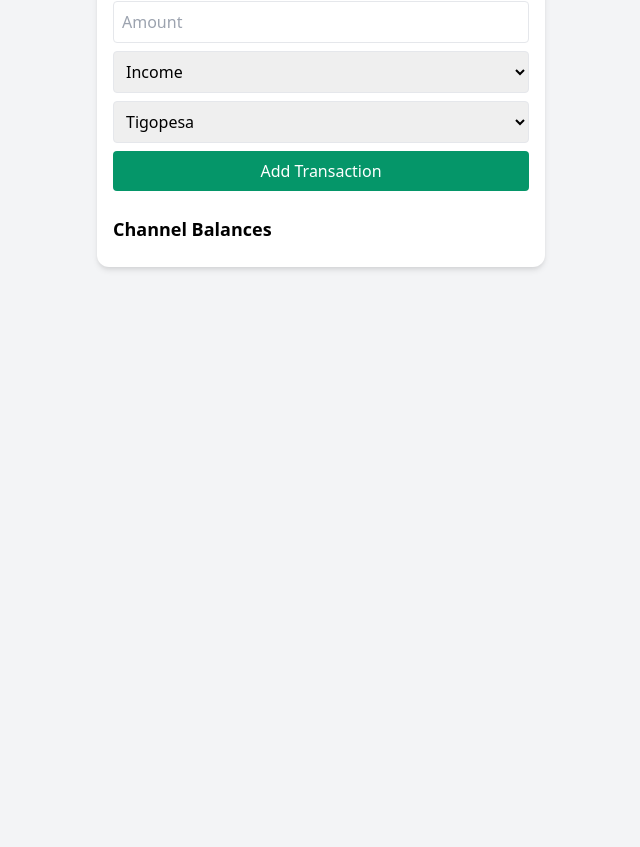
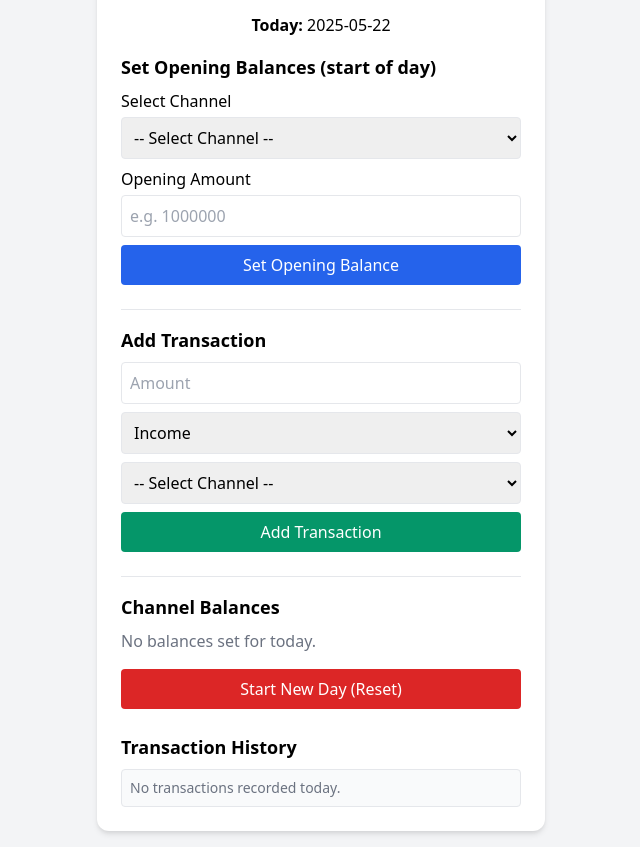
Before and after one commit to PETER-ENG99/upgaraded1, a plain HTML site: page index.html in a window 1280 px wide. Shown: the part 75-922 px from the top of the page, without its empty margins (319-959 px from the left). Before the commit the page ends 800 px from the top, so only its background shows below. Drawn offline with nearby package versions, Linux system fonts and the light colour scheme.

Commit message:
Update index.html

```diff
--- a/index.html
+++ b/index.html
@@ -2,21 +2,56 @@
 <html lang="en">
 <head>
   <meta charset="UTF-8" />
-  <meta name="viewport" content="width=device-width, initial-scale=1.0" />
-  <title>Mobile Money Tracker</title>
+  <meta name="viewport" content="width=device-width, initial-scale=1" />
+  <title>Mobile Money Tracker - Daily</title>
   <script defer src="script.js"></script>
-  <link href="https://cdn.jsdelivr.net/npm/tailwindcss@2.2.19/dist/tailwind.min.css" rel="stylesheet">
+  <link href="https://cdn.jsdelivr.net/npm/tailwindcss@2.2.19/dist/tailwind.min.css" rel="stylesheet" />
 </head>
-<body class="bg-gray-100 p-4">
-  <div class="max-w-md mx-auto bg-white p-4 rounded-xl shadow-md">
-    <h1 class="text-xl font-bold mb-4 text-center">Mobile Money Tracker</h1>
+<body class="bg-gray-100 p-4 min-h-screen flex flex-col items-center">
+  <div class="max-w-md w-full bg-white p-6 rounded-xl shadow-md">
+    <h1 class="text-2xl font-bold mb-4 text-center">Mobile Money Tracker (Daily)</h1>
+
+    <!-- Date Display -->
+    <div class="mb-4 text-center">
+      <strong>Today:</strong> <span id="todayDate"></span>
+    </div>
+
+    <!-- Opening Balances Section -->
+    <div class="mb-6">
+      <h2 class="font-semibold text-lg mb-2">Set Opening Balances (start of day)</h2>
+      <form id="openingBalanceForm" class="space-y-2">
+        <div>
+          <label for="channelSelect" class="block mb-1 font-medium">Select Channel</label>
+          <select id="channelSelect" class="w-full border p-2 rounded" required>
+            <option value="" disabled selected>-- Select Channel --</option>
+            <option value="Tigopesa">Tigopesa</option>
+            <option value="Mpesa">Mpesa</option>
+            <option value="Halopesa">Halopesa</option>
+            <option value="Mixx by YAS">Mixx by YAS</option>
+            <option value="NMB">NMB</option>
+            <option value="CRDB">CRDB</option>
+            <option value="Airtel">Airtel</option>
+          </select>
+        </div>
+        <div>
+          <label for="openingAmount" class="block mb-1 font-medium">Opening Amount</label>
+          <input type="number" id="openingAmount" placeholder="e.g. 1000000" class="w-full border p-2 rounded" min="0" required />
+        </div>
+        <button type="submit" class="w-full bg-blue-600 text-white p-2 rounded mt-2">Set Opening Balance</button>
+      </form>
+    </div>
+
+    <!-- Transaction Form -->
+    <div class="mb-6 border-t pt-4">
+      <h2 class="font-semibold text-lg mb-2">Add Transaction</h2>
       <form id="transactionForm" class="space-y-2">
-      <input type="number" id="amount" placeholder="Amount" class="w-full border p-2 rounded" required />
-      <select id="type" class="w-full border p-2 rounded">
+        <input type="number" id="amount" placeholder="Amount" class="w-full border p-2 rounded" min="1" required />
+        <select id="type" class="w-full border p-2 rounded" required>
           <option value="income">Income</option>
           <option value="expense">Expense</option>
         </select>
-      <select id="channel" class="w-full border p-2 rounded">
+        <select id="channel" class="w-full border p-2 rounded" required>
+          <option value="" disabled selected>-- Select Channel --</option>
           <option value="Tigopesa">Tigopesa</option>
           <option value="Mpesa">Mpesa</option>
           <option value="Halopesa">Halopesa</option>
@@ -27,9 +62,19 @@
         </select>
         <button type="submit" class="w-full bg-green-600 text-white p-2 rounded">Add Transaction</button>
       </form>
-    <div class="mt-6">
-      <h2 class="font-semibold text-lg">Channel Balances</h2>
-      <div id="summary" class="mt-2"></div>
+    </div>
+
+    <!-- Summary & Balances -->
+    <div class="mb-6 border-t pt-4">
+      <h2 class="font-semibold text-lg mb-2">Channel Balances</h2>
+      <div id="summary" class="mb-4"></div>
+      <button id="newDayBtn" class="w-full bg-red-600 text-white p-2 rounded">Start New Day (Reset)</button>
+    </div>
+
+    <!-- Transaction History -->
+    <div>
+      <h2 class="font-semibold text-lg mb-2">Transaction History</h2>
+      <div id="transactionList" class="max-h-64 overflow-auto border rounded p-2 bg-gray-50 text-sm"></div>
     </div>
   </div>
 </body>
```
Lines whose indentation alone changed are shown as unchanged.
